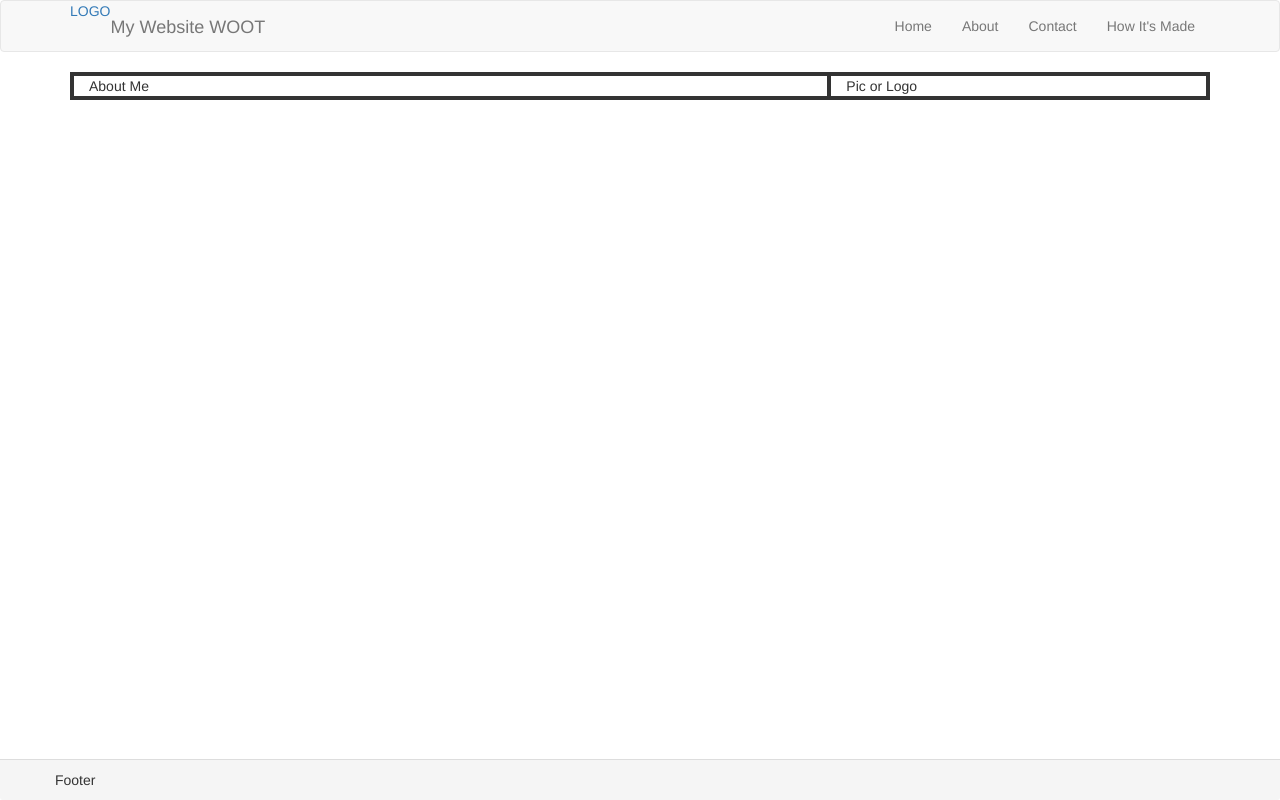
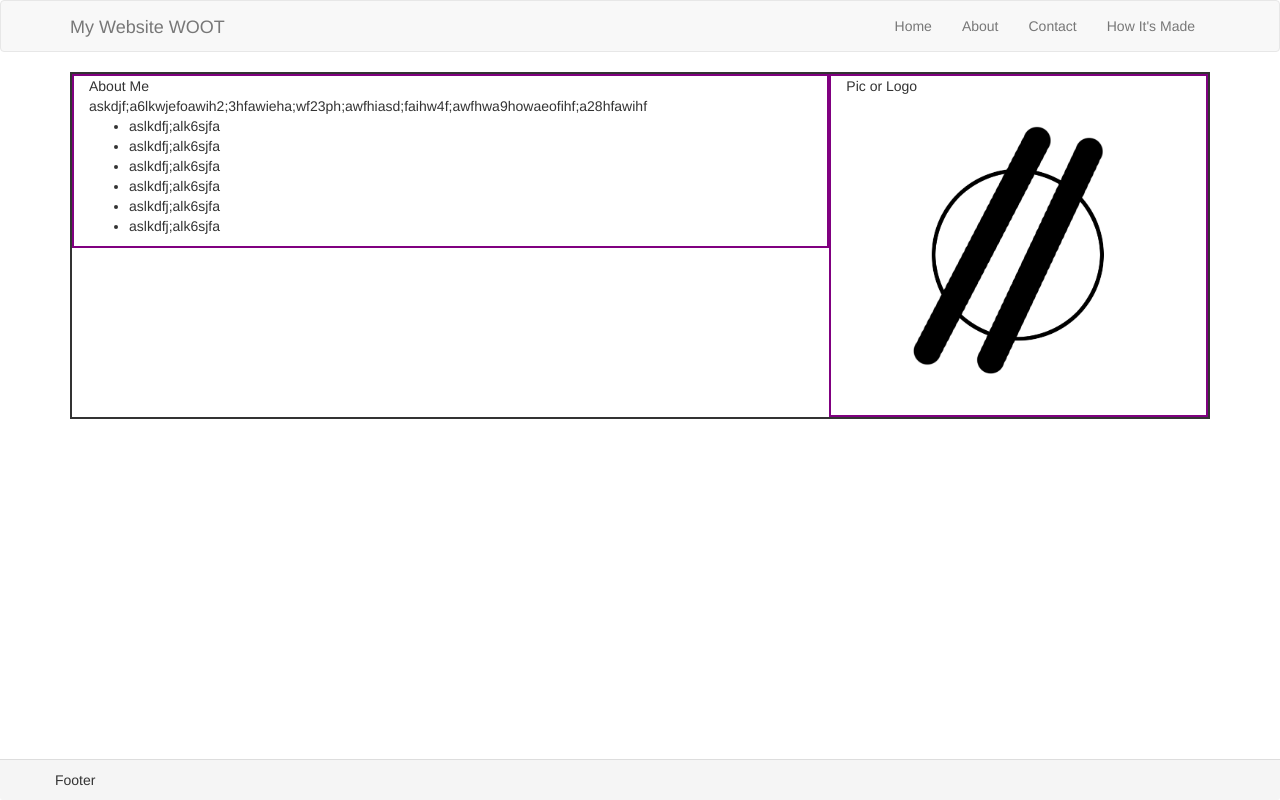
Before and after one commit to hazardlight/portfolio-website, a plain HTML site: page portfolio/index.html at #!/about in a window 1280 px wide. Drawn offline with nearby package versions, Linux system fonts and the light colour scheme.

Commit message:
more styling

```diff
--- a/portfolio/css/public.css
+++ b/portfolio/css/public.css
@@ -1,8 +1,16 @@
 /* temp border */
 .tb{
-  border: 2px solid;
+  border: 2px solid purple;
 }
 /* /temp border */
+
+/* fake pic */
+.fp {
+
+  border: 2px dotted blue;
+  background-color: red;
+}
+/* /fake pic */
 
 /* navigation */
 .home-container{
@@ -39,7 +47,9 @@
 /* /categories */
 
 /* Items */
-
+.item-title{
+  text-align: center;
+}
 /* /Items */
 
 /* Gallery Item */
--- a/portfolio/index.html
+++ b/portfolio/index.html
@@ -21,7 +21,8 @@
           <div class="navbar-header">
 
             <a href="index.html" class="pull-left visible-md visible-lg">
-              <div id="logo-img">LOGO</div>
+              <!-- <div id="logo-img">LOGO</div> -->
+              <!-- <img id="logo-img" class="img-responsive" src="img/fake pic.png" alt="temporary picture"> -->
             </a>
 
             <div class="navbar-brand">
--- a/portfolio/src/public/about/about.html
+++ b/portfolio/src/public/about/about.html
@@ -1,11 +1,21 @@
 <div class="container">
   <div class="about-container">
     <div class="row">
-      <div class="col-md-8 tb">
+      <div class="col-lg-8 col-md-8 col-sm-8 col-xs-6 col-xxs-12 tb">
         <span>About Me</span>
+        <div>askdjf;a6lkwjefoawih2;3hfawieha;wf23ph;awfhiasd;faihw4f;awfhwa9howaeofihf;a28hfawihf</div>
+        <ul>
+          <li>aslkdfj;alk6sjfa</li>
+          <li>aslkdfj;alk6sjfa</li>
+          <li>aslkdfj;alk6sjfa</li>
+          <li>aslkdfj;alk6sjfa</li>
+          <li>aslkdfj;alk6sjfa</li>
+          <li>aslkdfj;alk6sjfa</li>
+        </ul>
       </div>
-      <div class="col-md-4 tb">
+      <div class="col-lg-4 col-md-4 col-sm-4 col-xs-6 col-xxs-12 tb">
         <span>Pic or Logo</span>
+        <img class="img-responsive" src="img/fake pic.png" alt="temporary picture">
       </div>
     </div>
   </div>
```
Also changed, not shown: portfolio/src/public/category/category.html (+3 -1 lines), portfolio/src/public/contact/contact.html (+1 -0 lines), portfolio/src/public/gallery/gallery.component.html (+1 -1 lines), portfolio/src/public/home/home.html (+3 -0 lines), portfolio/src/public/item/item.html (+2 -0 lines), portfolio/src/public/made/how-it-is-made.html (+7 -0 lines), portfolio/img/fake pic.png (added).
